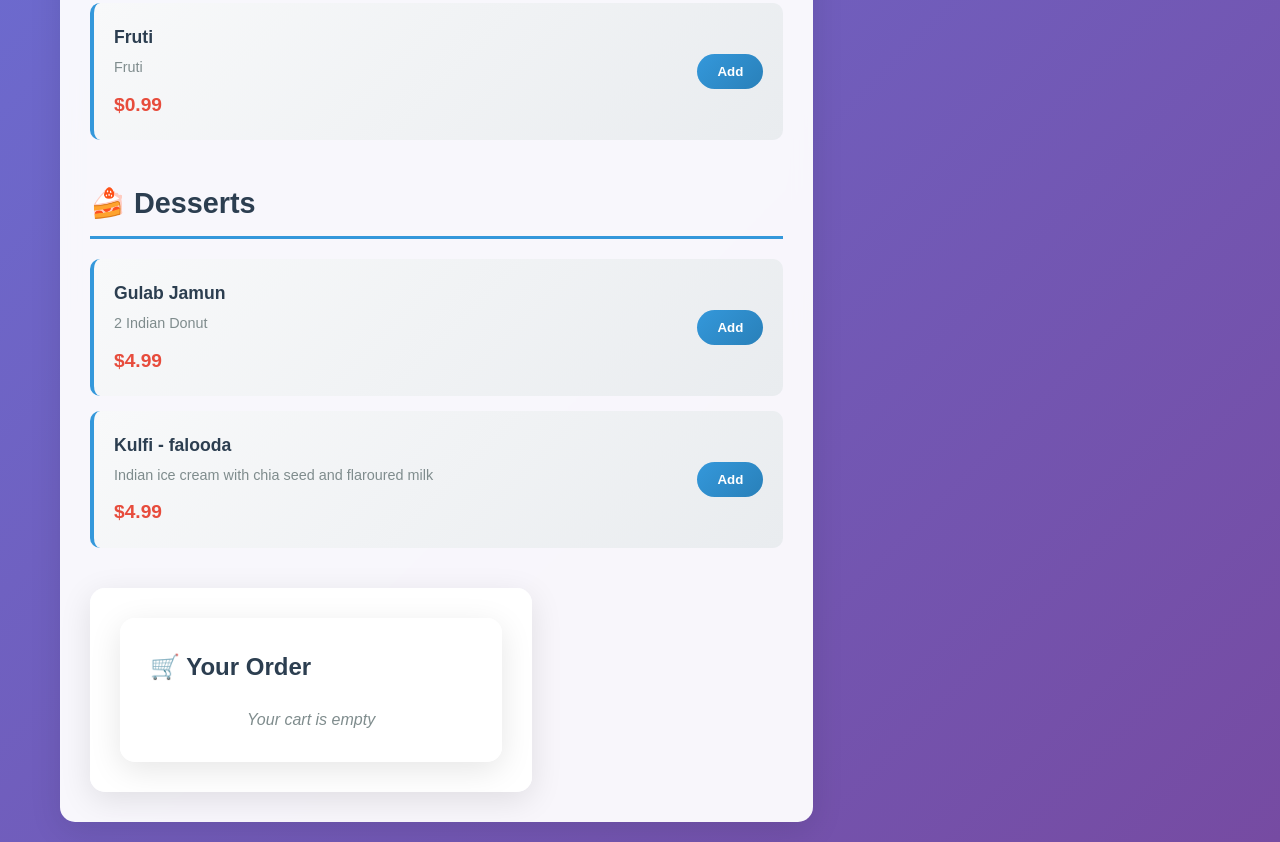
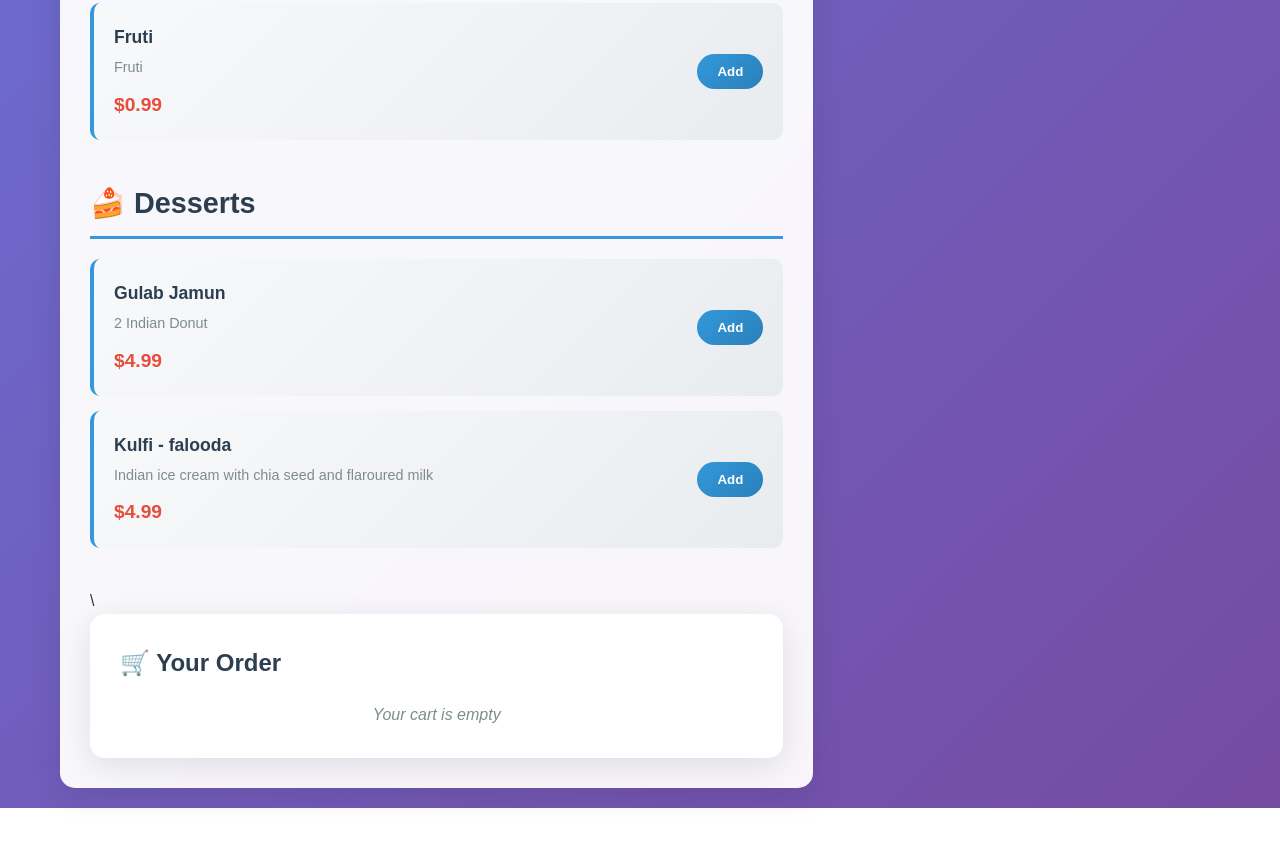
Before and after one commit to deeptewani/DT-SatLunch, a plain HTML site: page index.html in a window 1280 px wide. Shown: the part 1420-2262 px from the top of the page. After the commit the page ends 2228 px from the top, so only its background shows below. Drawn offline with Linux system fonts and the light colour scheme.

Commit message:
Update index.html

```diff
--- a/index.html
+++ b/index.html
@@ -409,8 +409,7 @@
 
 
 
-     <div class="main-content">
-            <div class="menu-section">
+    \
             <div class="cart-section">
                 <div class="cart">
                     <h3>🛒 Your Order</h3>
@@ -447,6 +446,7 @@
                     <button class="order-btn" onclick="placeOrder()">Place Order 🚀</button>
                 </div>
             </div>
+        </div>
         </div>
 
     <script>
```
